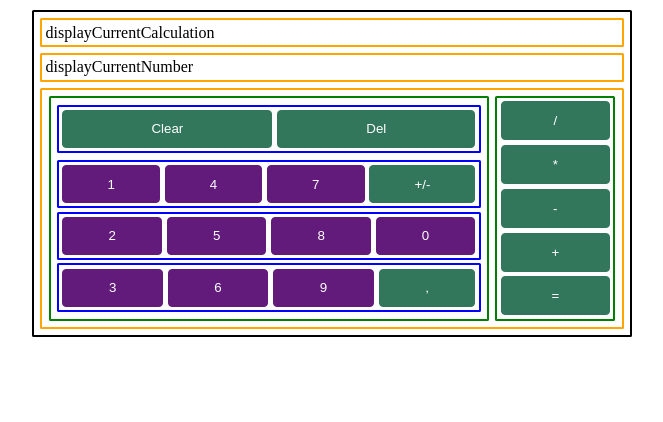
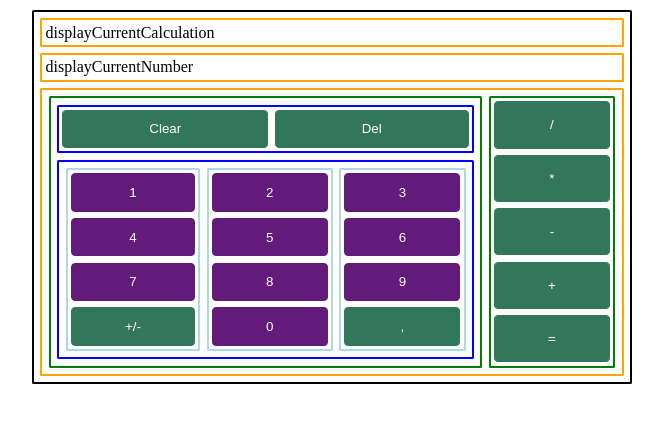
Before and after one commit to MarcoNawr/odin-calculator, a plain HTML site: page index.html in a window 1280 px wide. Shown: the whole page, without its empty margins (308-971 px from the left). Drawn offline with Linux system fonts and the light colour scheme.

Commit message:
style: adjust flex attributes

```diff
--- a/css/style.css
+++ b/css/style.css
@@ -11,7 +11,7 @@
     --stdMargin: 0.2rem;
     --stdPadding: 0.2rem;
     --stdRadius:  0.1rem;
-    --stdFlexGap: 0.3rem;
+    --stdFlexGap: 0.4rem;
 
     /*BASIS: #5FBB97*/
     --primaryColor900: #040a08;
@@ -222,13 +222,26 @@
 /* ###########################################################################################################
         .calculator ==> .btnContainers ==> btnContainerFunktionsNumbers ==> btnContainerNumbers
 ########################################################################################################### */
-.btnContainerNumbers1, .btnContainerNumbers2, .btnContainerNumbers3, .btnContainerNumbers4{
+.btnContainerNumbers{
     margin: var(--stdMargin);
     padding: var(--stdPadding);
     border-radius: var(--stdRadius);
     border: 2px solid blue;
 
     display: flex;
+}
+
+.btnContainerNumbers1, .btnContainerNumbers2, .btnContainerNumbers3{
+    margin: var(--stdMargin);
+    padding: var(--stdPadding);
+    border-radius: var(--stdRadius);
+    border: 2px solid lightblue;
+
+    /*flexchild*/
+    flex-grow: 1;
+    /*flexparent*/
+    display: flex;
+    flex-direction: column;
     justify-content: center;
     gap: var(--stdFlexGap);
 }
```
